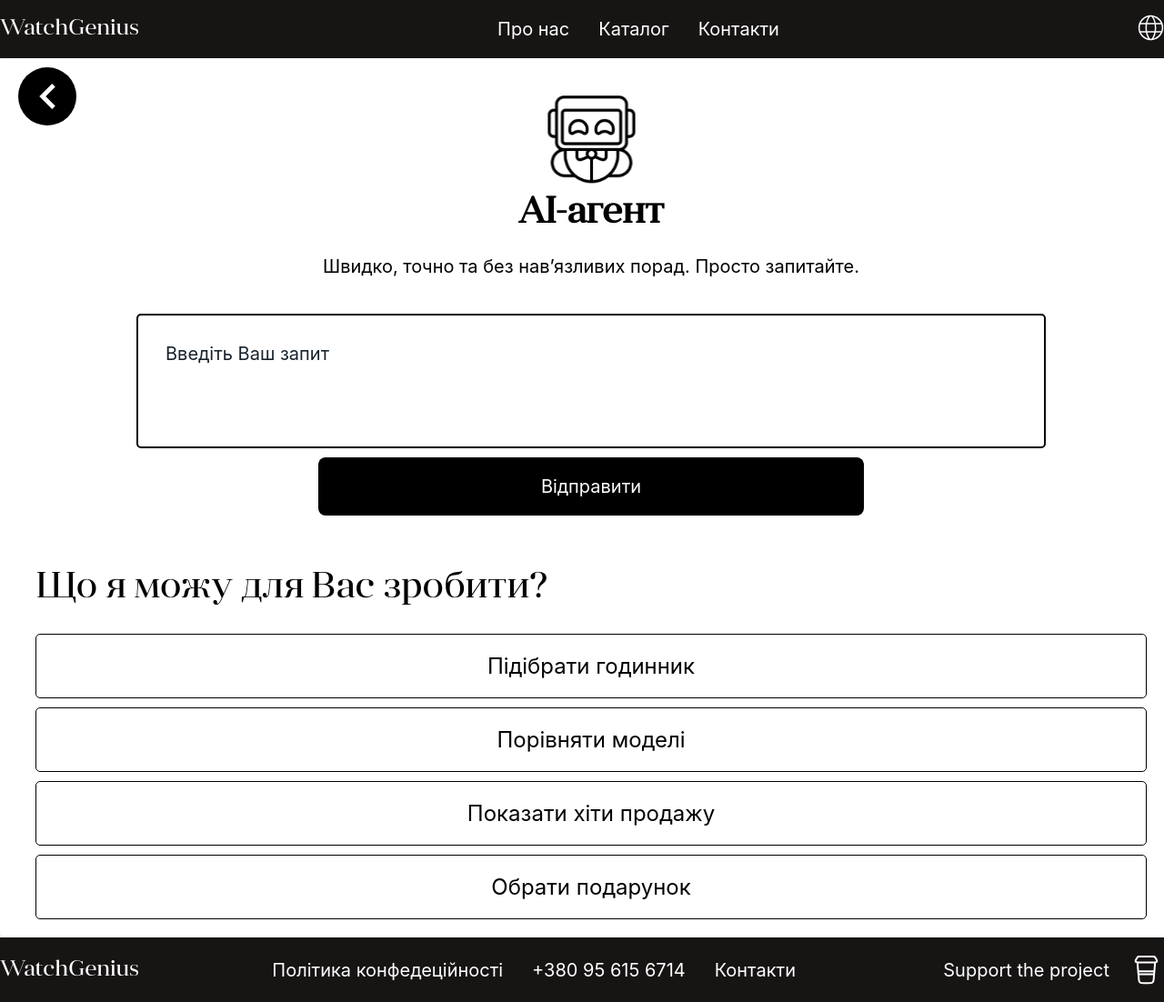
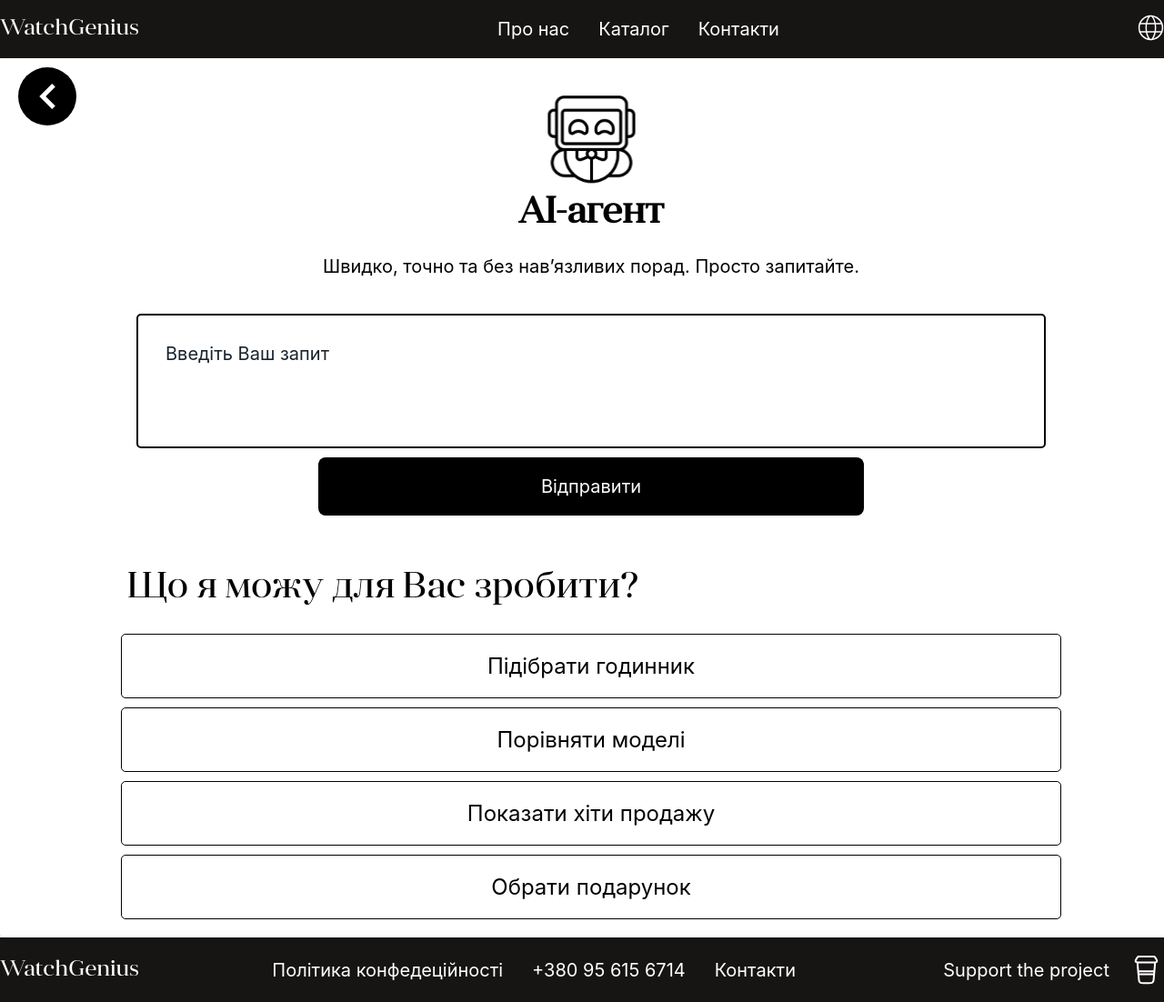
Before and after one commit to WILSONPLUR/watch-store, a Next.js app: page /chat in a window 1280 px wide. Shown: the whole page at 91% size. Built offline with nearby package versions, Linux system fonts and the light colour scheme.

Commit message:
fix: resolved merge conflict

```diff
--- a/src/app/components/Chat/components/Chat/AiChat.module.css
+++ b/src/app/components/Chat/components/Chat/AiChat.module.css
@@ -96,7 +96,7 @@
 }
 
 .chatFooter {
-  width: 1300px;
+  width: 1100px;
   margin-top: 50px;
 }
 .chatFooterTitle {
```
